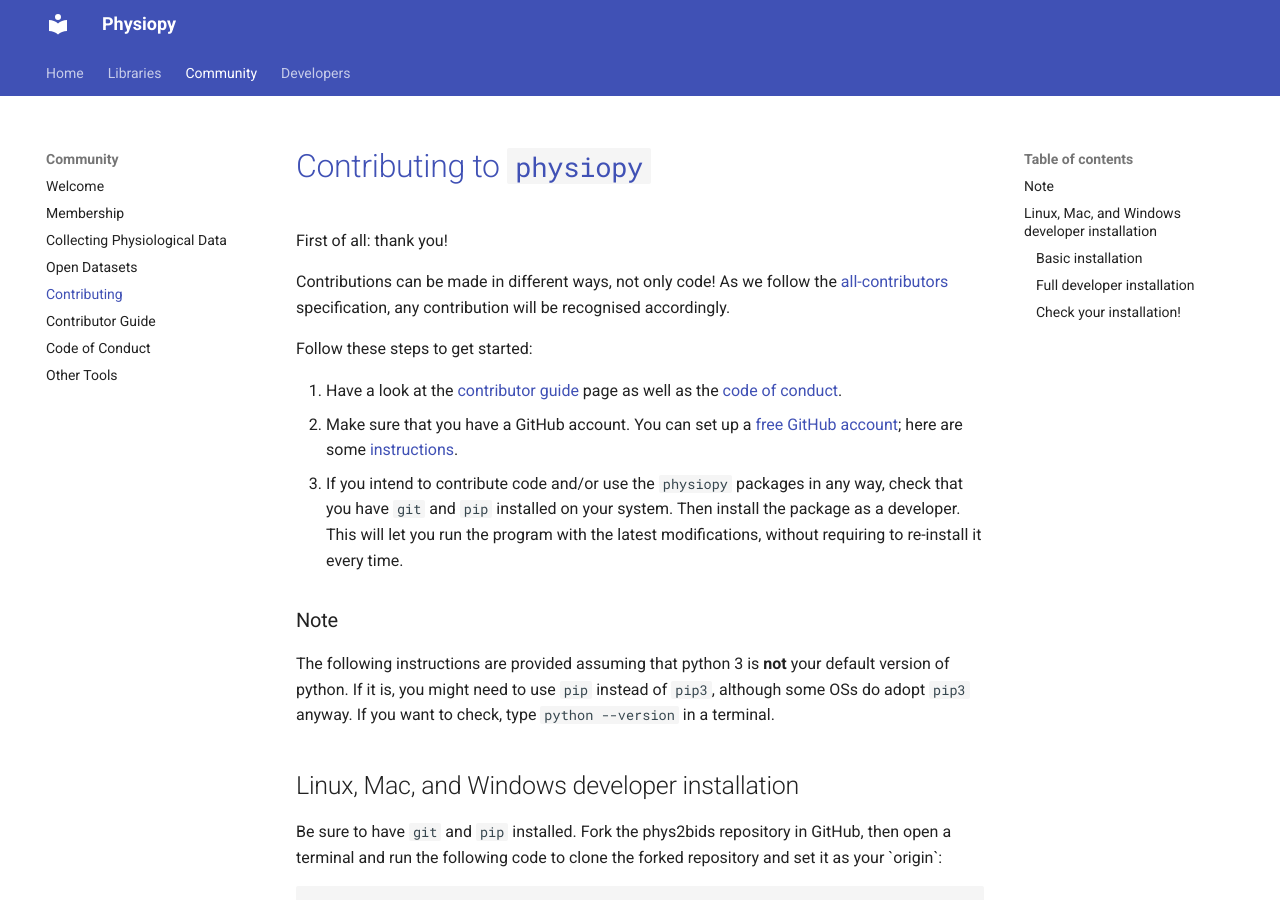
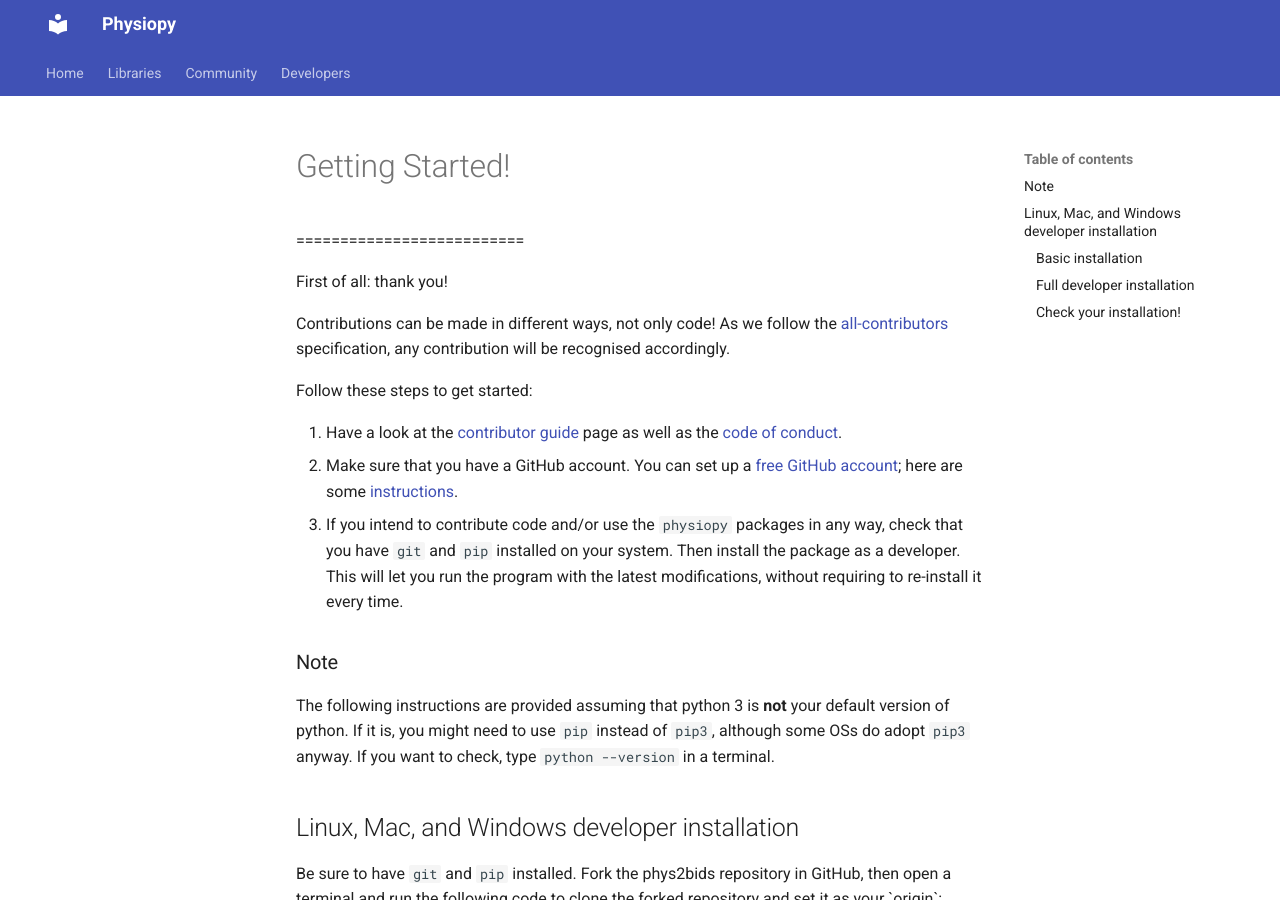
Before and after one commit to physiopy/physiopy.github.io, an MkDocs documentation site: the page built from docs/community/gettingstarted.md, in a window 1280 px wide and 900 px high. Built offline with MkDocs 1.6.1 and Material for MkDocs 9.7.7, drawn with Linux system fonts in a browser that asks for light colours.

Commit message:
Update and rename contributing.md to gettingstarted.md

```diff
--- a/docs/community/contributing.md
+++ b/docs/community/gettingstarted.md
@@ -1,4 +1,4 @@
-[Contributing to `physiopy`](#contributing)
+# Getting Started!
 ==========================
 
 First of all: thank you!
```
